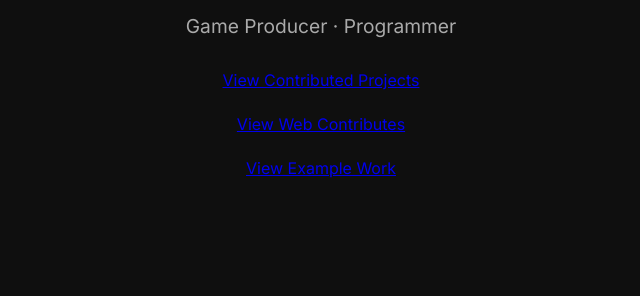
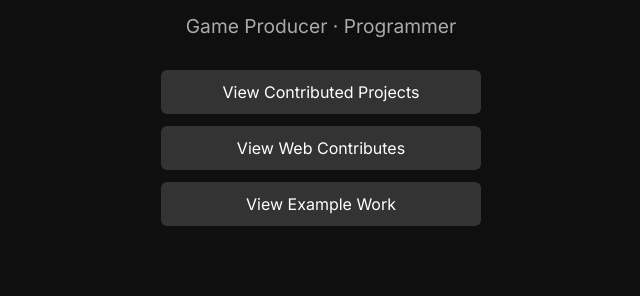
Before and after one commit to divites/divites.github.io, a plain HTML site: page index.html in a window 1280 px wide. Shown: the part 504-800 px from the top of the page, without its empty margins (319-959 px from the left). Drawn offline with Linux system fonts and the light colour scheme.

Commit message:
Update style.css

```diff
--- a/style.css
+++ b/style.css
@@ -36,12 +36,17 @@ h1 {
 }
 
 .btn {
-  display: block;      /* Makes buttons full width and stack vertically */
-  margin-bottom: 12px; /* Adds space between buttons */
-  width: 100%;         /* Make them fill container width */
-  box-sizing: border-box; /* Includes padding in width */
+  display: block;
+  padding: 12px 18px;
+  font-size: 1rem;
+  background-color: #333;
+  color: white;
+  text-align: center;
+  border-radius: 6px;
+  text-decoration: none;
+  box-sizing: border-box;
+  width: 100%; /* full width of container */
 }
-
 
 .btn:hover {
   background-color: #555;
@@ -49,11 +54,10 @@ h1 {
 
 @media (max-width: 500px) {
   .btn {
-    font-size: 1rem;
-    padding: 10px 12px;
+    font-size: 0.9rem;
+    padding: 10px 14px;
   }
 }
-
 
 
 
```
